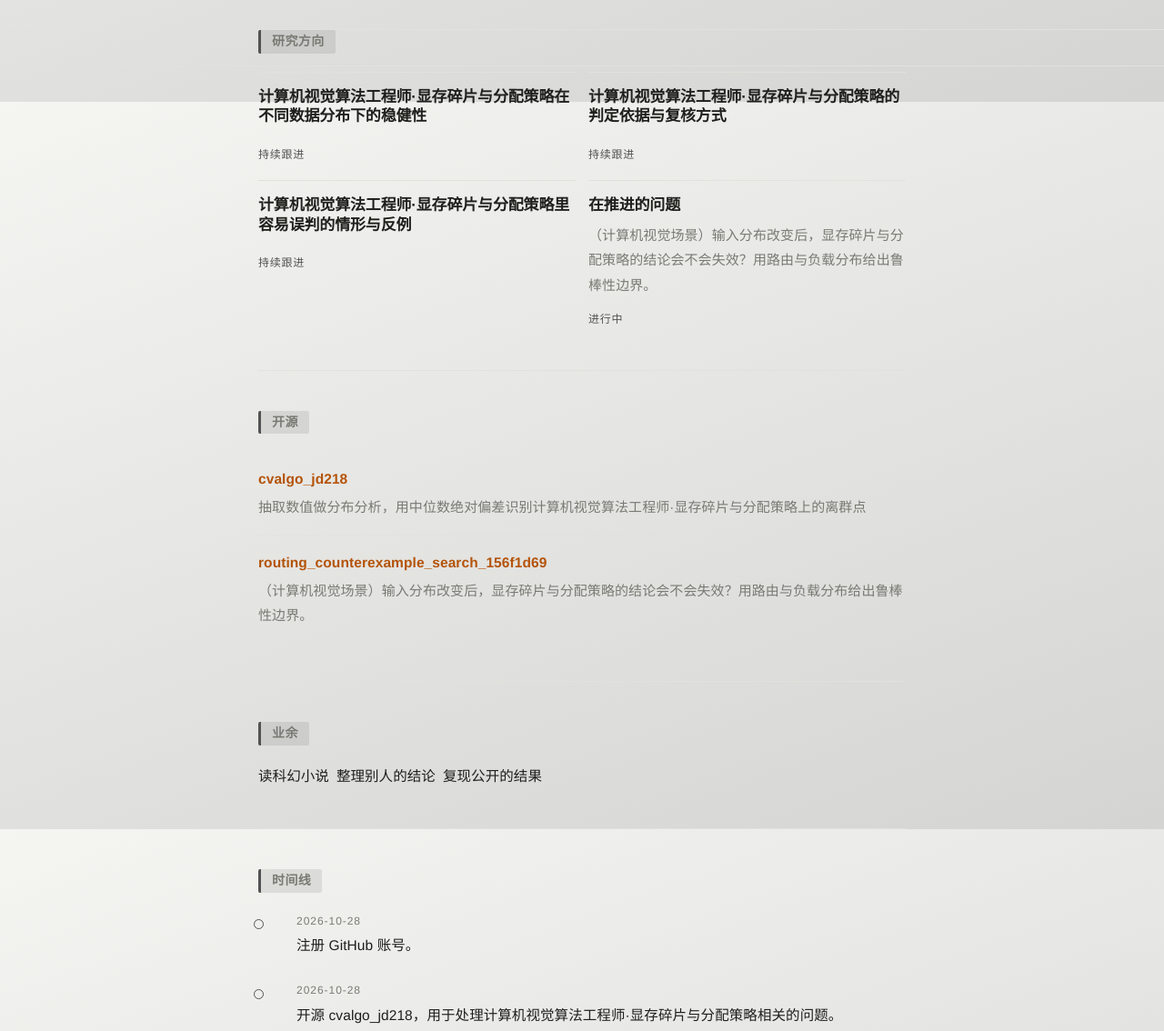
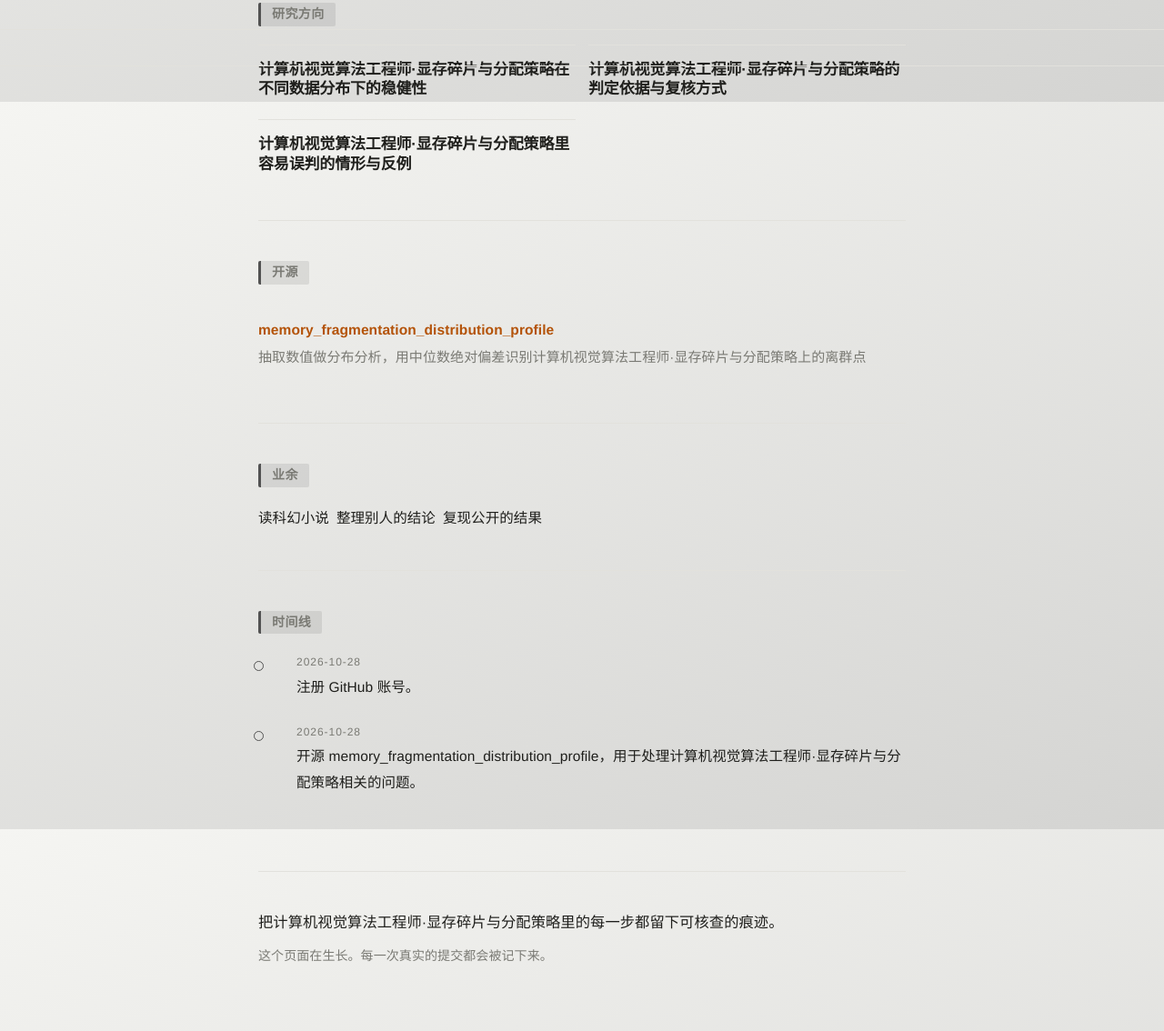
Before and after one commit to denisjut/denisjut.github.io, a plain HTML site: page index.html in a window 1280 px wide. Shown: the part 688-1822 px from the top of the page at 91% size. Drawn offline with Linux system fonts and the light colour scheme.

Commit message:
chore: 同步仓库改名后的链接

```diff
--- a/index.html
+++ b/index.html
@@ -76,7 +76,7 @@ body::after{content:'';position:fixed;inset:0;z-index:0;pointer-events:none;back
 
 <section class="about" id="about">
   <h2>关于</h2>
-  <p>我关注计算机视觉算法工程师·显存碎片与分配策略，因为它直接影响结论可不可信。 当前以博士阶段研究角色的方式推进项目。</p>
+  <p>我关注计算机视觉算法工程师·显存碎片与分配策略，因为它直接影响结论可不可信。</p>
   <ul class="traits">
     <li>能落地的方案优先于理论最优。</li>
     <li>每个做法都标清代价。</li>
@@ -89,20 +89,12 @@ body::after{content:'';position:fixed;inset:0;z-index:0;pointer-events:none;back
   <div class="grid two">
     <article class="card">
       <h3>计算机视觉算法工程师·显存碎片与分配策略在不同数据分布下的稳健性</h3>
-      <span class="status">持续跟进</span>
     </article>
     <article class="card">
       <h3>计算机视觉算法工程师·显存碎片与分配策略的判定依据与复核方式</h3>
-      <span class="status">持续跟进</span>
     </article>
     <article class="card">
       <h3>计算机视觉算法工程师·显存碎片与分配策略里容易误判的情形与反例</h3>
-      <span class="status">持续跟进</span>
-    </article>
-    <article class="card">
-      <h3>在推进的问题</h3>
-      <p>（计算机视觉场景）输入分布改变后，显存碎片与分配策略的结论会不会失效？用路由与负载分布给出鲁棒性边界。</p>
-      <span class="status">进行中</span>
     </article>
   </div>
 </section>
@@ -110,11 +102,8 @@ body::after{content:'';position:fixed;inset:0;z-index:0;pointer-events:none;back
 <section id="work">
   <h2>开源</h2>
   <ul class="repos">
-    <li><div class="name"><a href="https://github.com/denisjut/cvalgo_jd218" rel="noopener">cvalgo_jd218</a></div>
+    <li><div class="name"><a href="https://github.com/denisjut/memory_fragmentation_distribution_profile" rel="noopener">memory_fragmentation_distribution_profile</a></div>
       <div class="desc">抽取数值做分布分析，用中位数绝对偏差识别计算机视觉算法工程师·显存碎片与分配策略上的离群点</div>
-    </li>
-    <li><div class="name"><a href="https://github.com/denisjut/routing_counterexample_search_156f1d69" rel="noopener">routing_counterexample_search_156f1d69</a></div>
-      <div class="desc">（计算机视觉场景）输入分布改变后，显存碎片与分配策略的结论会不会失效？用路由与负载分布给出鲁棒性边界。</div>
     </li>
   </ul>
 </section>
@@ -137,7 +126,7 @@ body::after{content:'';position:fixed;inset:0;z-index:0;pointer-events:none;back
     </li>
     <li>
       <span class="when">2026-10-28</span>
-      开源 cvalgo_jd218，用于处理计算机视觉算法工程师·显存碎片与分配策略相关的问题。
+      开源 memory_fragmentation_distribution_profile，用于处理计算机视觉算法工程师·显存碎片与分配策略相关的问题。
     </li>
   </ol>
 </section>
```
